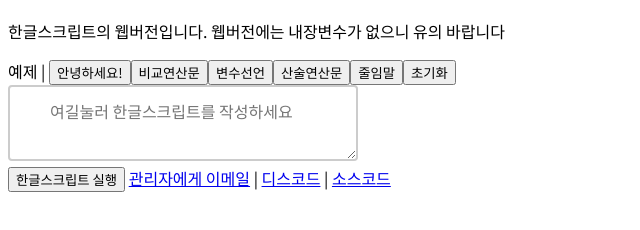
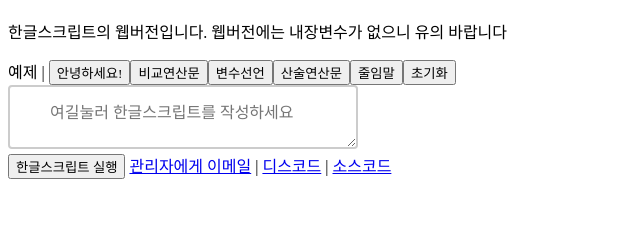
Before and after one commit to this-is-my-life/KoreanScript, a plain HTML site: page index.html in a window 1280 px wide. Shown: the part 70-300 px from the top of the page, without its empty margins (0-640 px from the left). Drawn offline with Linux system fonts and the light colour scheme; a web font is replaced by a local one.

Commit message:
웹버전 글꼴 변경

```diff
--- a/index.html
+++ b/index.html
@@ -6,9 +6,9 @@
     <title>한글스크립트 | Korean Script</title>
     <meta name="viewport" content="width=device-width, initial-scale=1">
     <style>
-    @import url(http://fonts.googleapis.com/earlyaccess/notosanskr.css);
+        @import url(http://fonts.googleapis.com/earlyaccess/nanumbrushscript.css);
         * {
-            font-family: 'Noto Sans Kr';
+            font-family: 'Nanum Brush Script', serif;
         }
         textarea {
             width: 350px;
```
